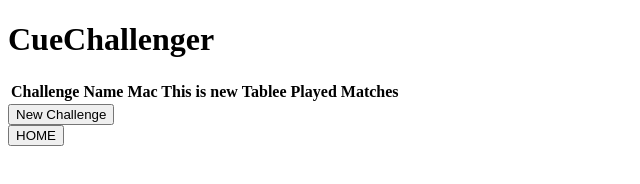
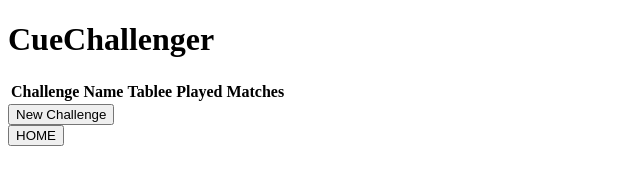
Before and after one commit to alimuqaddas/CueChallenger, an Electron app: page index.html in a window 800 px wide. Shown: the whole page, without its empty margins (0-640 px from the left). Drawn offline with nearby package versions, Linux system fonts and the light colour scheme; no server answers.

Commit message:
Let it be Fine

```diff
--- a/index.html
+++ b/index.html
@@ -16,7 +16,7 @@
     <table id="challengesTable">
       <thead>
         <tr>
-          <th>Challenge Name Mac This is new</th>
+          <th>Challenge Name</th>
           <th>Tablee</th>
           <th>Played Matches</th>
         </tr>
```
